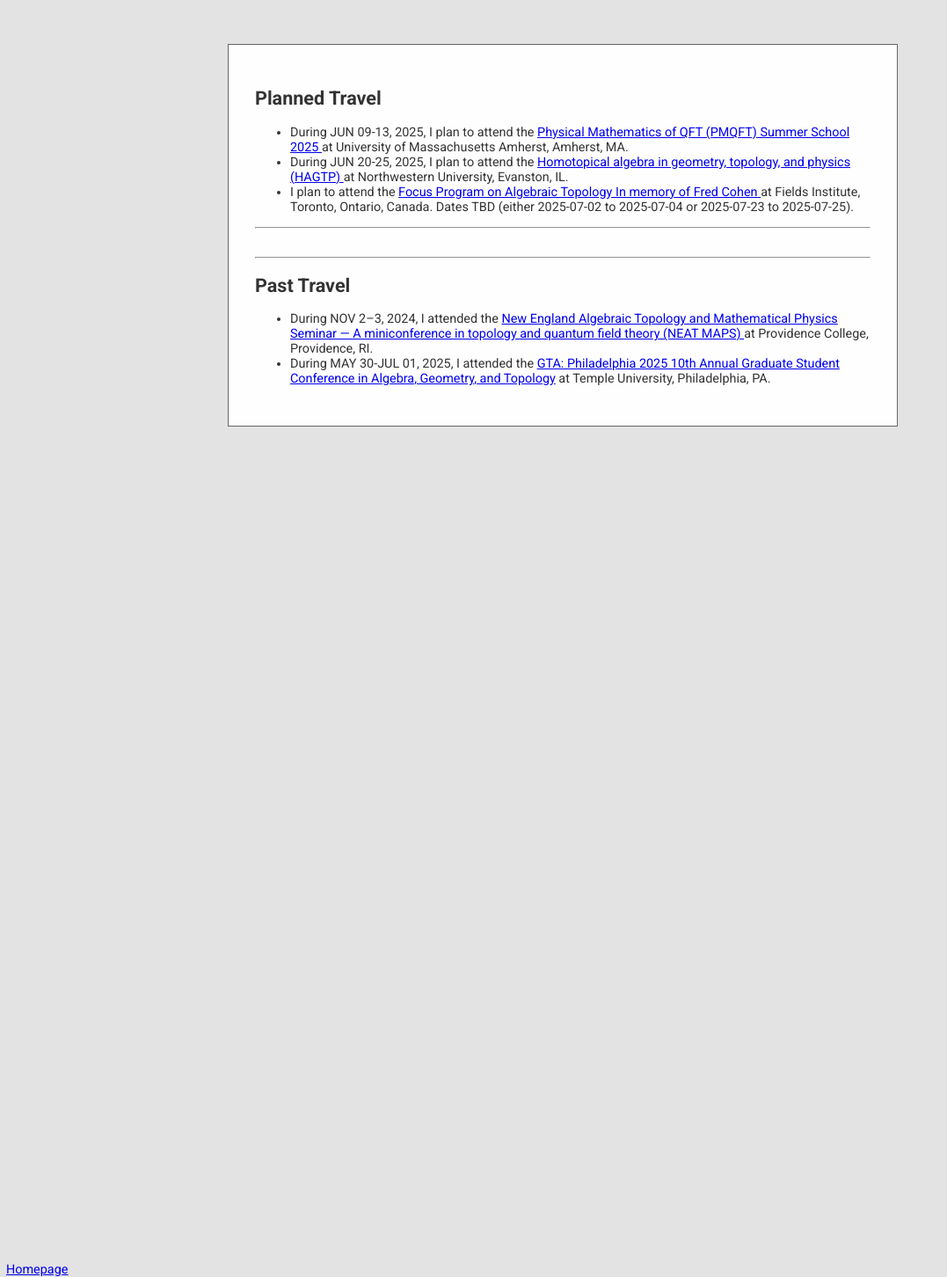
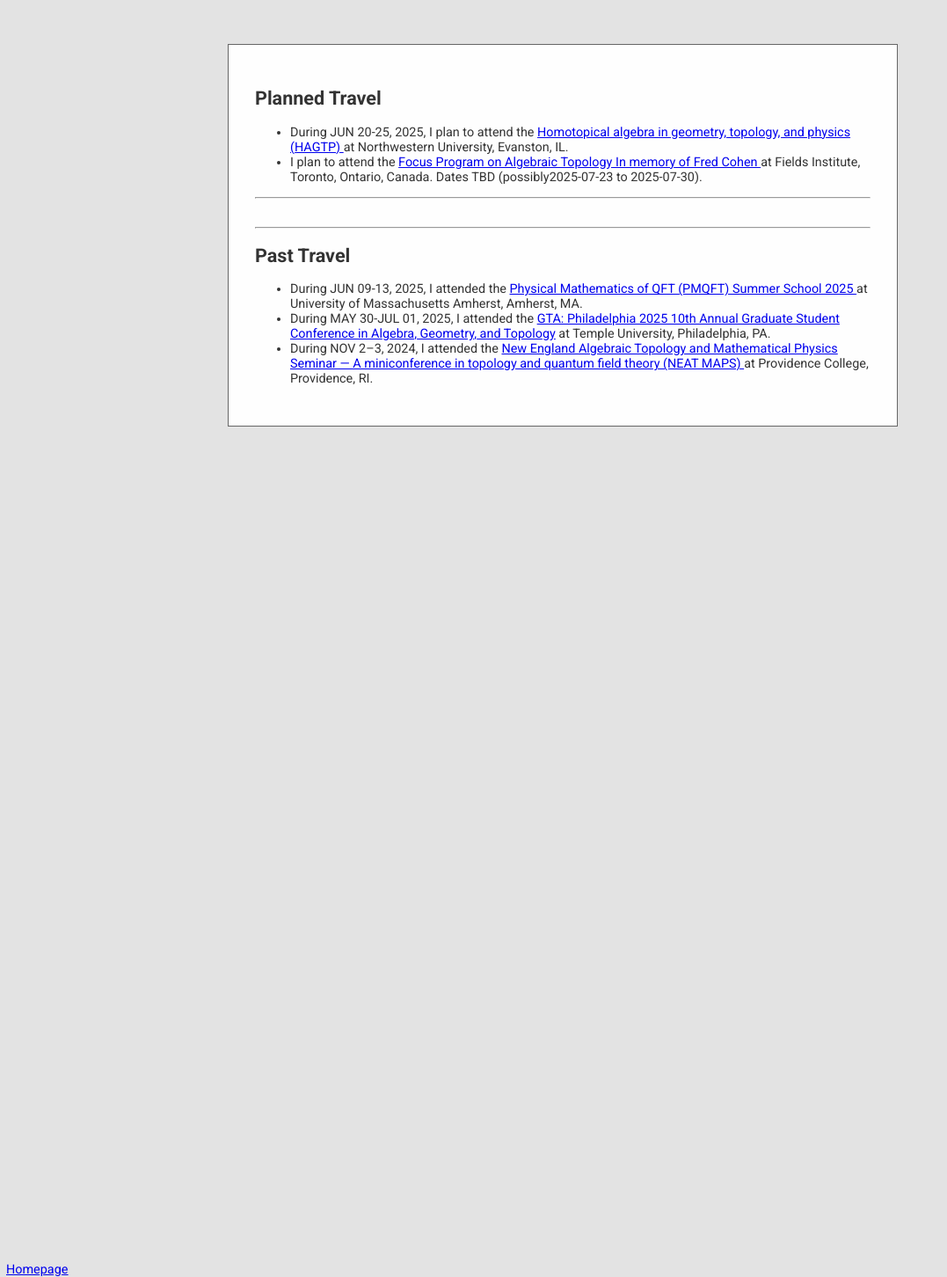
Before and after one commit to cesail/cesail.github.io, a Jekyll site: the page built from travel/index.html, in a window 1280 px wide. Shown: the whole page at 88% size, without its empty margins (0-1077 px from the left). Built offline with Jekyll 4.4.1, drawn with Linux system fonts in a browser that asks for light colours; some web fonts are replaced; a script that is not in the unit is left out.

Commit message:
Update index.html

```diff
--- a/travel/index.html
+++ b/travel/index.html
@@ -61,14 +61,7 @@
       <section style="margin: 50px auto;">
  <h1>  Planned Travel  </h1>
         <ul>
-  <li>
-  During JUN 09-13, 2025, I plan to attend the
-  <a href="https://sites.google.com/umass.edu/pmqftss/home?authuser=0">
-    Physical Mathematics of QFT (PMQFT)
-Summer School 2025
-  </a>
-  at University of Massachusetts Amherst, Amherst, MA.
-</li>
+
   <li> During JUN 20-25, 2025, I plan to attend the
   <a href="https://riveramanuel.com/hagtp/">
     Homotopical algebra in geometry, topology, and physics (HAGTP)
@@ -78,8 +71,7 @@
   <a href="http://www.fields.utoronto.ca/activities/25-26/algebraic-topology">
     Focus Program on Algebraic Topology In memory of Fred Cohen
   </a>
-  at Fields Institute, Toronto, Ontario, Canada. Dates TBD (either 2025-07-02 to 2025-07-04
-       or 2025-07-23 to 2025-07-25). </li>
+  at Fields Institute, Toronto, Ontario, Canada. Dates TBD (possibly2025-07-23 to 2025-07-30). </li>
 </ul>
 
 <hr><br><hr>
@@ -88,6 +80,19 @@
  <h1>  Past Travel  </h1>
         <ul>
   <li>
+  During JUN 09-13, 2025, I  attended the
+  <a href="https://sites.google.com/umass.edu/pmqftss/home?authuser=0">
+    Physical Mathematics of QFT (PMQFT)
+Summer School 2025
+  </a>
+  at University of Massachusetts Amherst, Amherst, MA.
+</li>
+  <li> During MAY 30-JUL 01, 2025, I attended the
+  <a href="https://cst.temple.edu/department-mathematics/events/gta-philadelphia">
+    GTA: Philadelphia 2025
+10th Annual Graduate Student Conference in Algebra, Geometry, and Topology</a> at Temple University, Philadelphia, PA. </li>
+
+<li>
   During NOV 2–3, 2024, I attended the
   <a href="https://brianrwilliams.github.io/neatmaps/fall2024.html">
     New England Algebraic Topology and Mathematical Physics Seminar &mdash;
@@ -95,11 +100,7 @@
   </a>
   at Providence College, Providence, RI.
 </li>
-  <li> During MAY 30-JUL 01, 2025, I attended the
-  <a href="https://cst.temple.edu/department-mathematics/events/gta-philadelphia">
-    GTA: Philadelphia 2025
-10th Annual Graduate Student Conference in Algebra, Geometry, and Topology</a> at Temple University, Philadelphia, PA. </li>
-</ul>
+        </ul>
 
 
 
```
